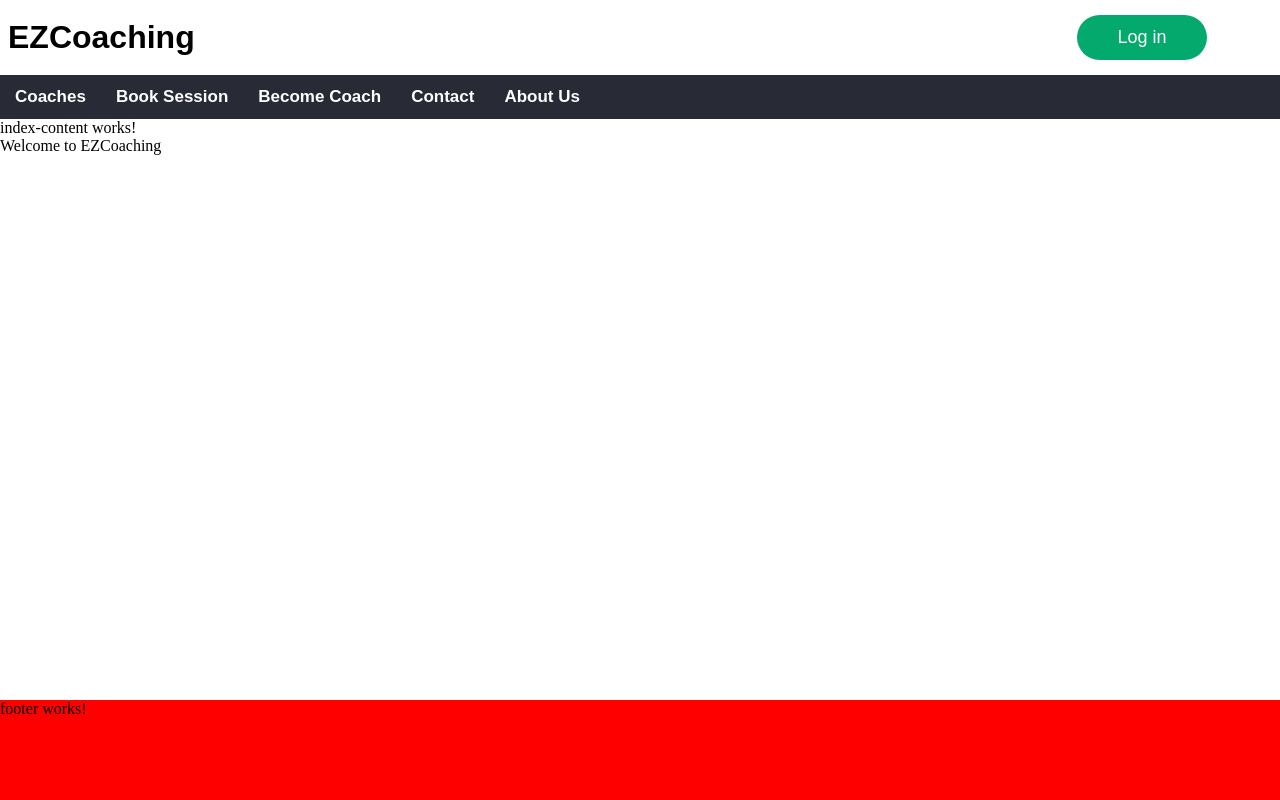
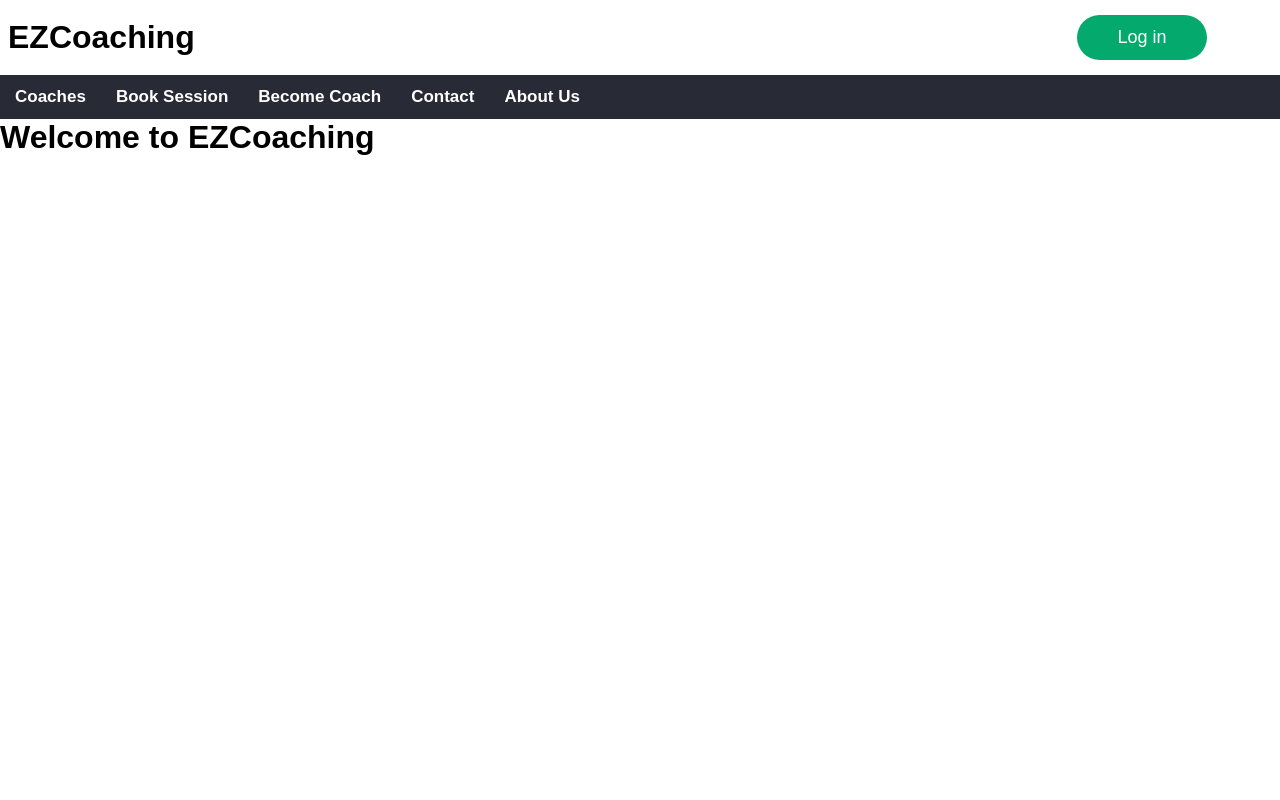
Before and after one commit to Gilaric/p3-coaching-projekt-angular, an Angular app: page / in a window 1280 px wide. Shown: the top 800 px of the page. Built offline with nearby package versions, Linux system fonts and the light colour scheme.

Commit message:
7 files modified

```diff
--- a/src/app/View/footer/footer.component.css
+++ b/src/app/View/footer/footer.component.css
@@ -10,6 +10,4 @@ p {
   height: 100px;
   background-color: red;
   width: 100%;
-  position: fixed;
-  bottom: 0;
 }
--- a/src/app/View/index-content/index-content.component.html
+++ b/src/app/View/index-content/index-content.component.html
@@ -1,8 +1,6 @@
 <meta name="viewport" content="width=device-width, initial-scale=1" />
 <body>
   <div class="div_Wrapper_Content">
-    <p style="margin: 0px;">index-content works!</p>
-
-    <p>Welcome to EZCoaching</p>
+    <h1>Welcome to EZCoaching</h1>
   </div>
 </body>
--- a/src/app/View/lolcoach/lolcoach.component.html
+++ b/src/app/View/lolcoach/lolcoach.component.html
@@ -1,2 +1,9 @@
 <meta name="viewport" content="width=device-width, initial-scale=1" />
+
 <p style="margin: 0px;">lolcoach works!</p>
+
+<img
+  src="https://wallpaperaccess.com/full/217099.png"
+  alt="https://wallpaperaccess.com/full/217099.png"
+/>
+<p style="margin: 0px;">lolcoach works!</p>
--- a/src/app/View/sign-up/sign-up.component.html
+++ b/src/app/View/sign-up/sign-up.component.html
@@ -11,9 +11,10 @@
       <label for="password"> Password </label><br />
       <input id="password" type="text" formControlName="password" />
     </div>
-
-    <button class="button" type="submit">Login</button>
+    <div>
+      <label for="confirmpassword"> Confirm Password </label><br />
+      <input id="confirmpassword" type="text" formControlName="confirmpassword" />
+    </div>
+    <button class="button" type="submit">Sign up</button>
   </form>
-
-  <button class="button" type="submit">Sign up</button>
 </div>
--- a/src/app/app.component.css
+++ b/src/app/app.component.css
@@ -4,3 +4,9 @@ body {
 html {
   margin: 0;
 }
+
+.div_Wrapper {
+  min-height: 100vh;
+  display: flex;
+  flex-direction: column;
+}
--- a/src/app/app.component.html
+++ b/src/app/app.component.html
@@ -1,6 +1,6 @@
-<body>
-  <app-topbar></app-topbar>
-  <app-navbar></app-navbar>
+<app-topbar></app-topbar>
+<app-navbar></app-navbar>
+<div class="div_Wrapper">
   <router-outlet></router-outlet>
-  <app-footer></app-footer>
-</body>
+</div>
+<app-footer></app-footer>
--- a/src/styles.css
+++ b/src/styles.css
@@ -2,8 +2,37 @@
 body {
   margin: 0;
 }
+
 html {
   margin: 0;
+}
+
+h1 {
+  margin: 0;
+  font-family: 'Source Sans Pro', sans-serif;
+  font-weight: 600;
+  text-decoration: none;
+}
+
+h2 {
+  margin: 0;
+  font-family: 'Source Sans Pro', sans-serif;
+  font-weight: 600;
+  text-decoration: none;
+}
+
+h3 {
+  margin: 0;
+  font-family: 'Source Sans Pro', sans-serif;
+  font-weight: 600;
+  text-decoration: none;
+}
+
+h4 {
+  margin: 0;
+  font-family: 'Source Sans Pro', sans-serif;
+  font-weight: 600;
+  text-decoration: none;
 }
 
 @media (prefers-color-scheme: dark) {
```
